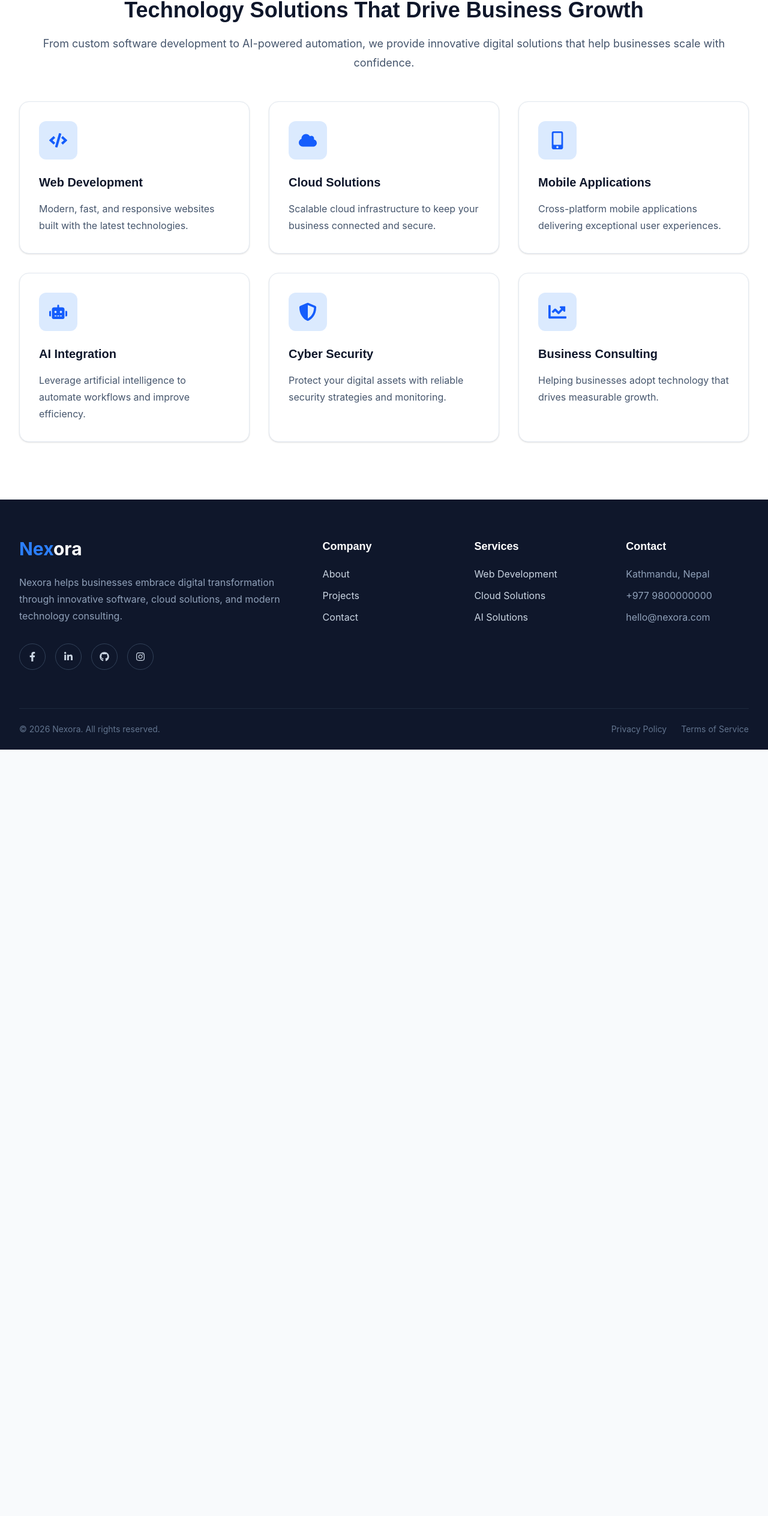
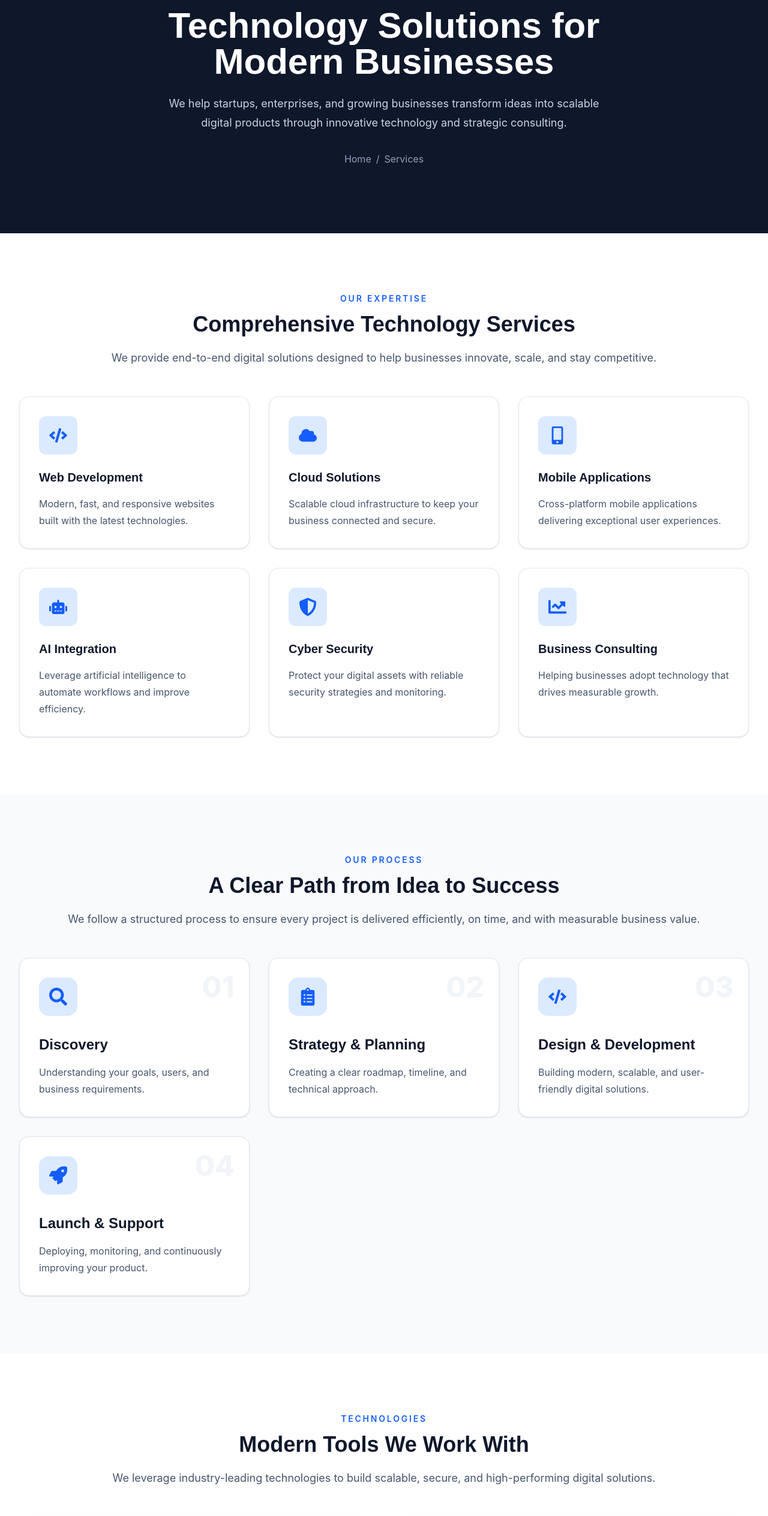
Before and after one commit to bigyathapa79-hue/nexora-corporate, a React (Vite) app: page /services in a window 1280 px wide. Shown: the part 216-2744 px from the top of the page at 60% size. Before the commit the page ends 1466 px from the top, so only its background shows below. Built offline with nearby package versions, Linux system fonts and the light colour scheme.

Commit message:
Services page added

```diff
--- /dev/null
+++ b/src/components/common/ProcessCard.jsx
@@ -0,0 +1,21 @@
+const ProcessCard = ({ process }) => {
+  const { number, icon: Icon, title, description } = process;
+
+  return (
+    <div className="group relative rounded-2xl border border-slate-200 bg-white p-8 shadow-sm transition-all duration-300 hover:-translate-y-2 hover:border-blue-600 hover:shadow-xl">
+      <span className="absolute right-6 top-6 text-5xl font-extrabold text-slate-100 transition group-hover:text-blue-100">
+        {number}
+      </span>
+
+      <div className="flex h-16 w-16 items-center justify-center rounded-2xl bg-blue-100 text-3xl text-blue-600 transition group-hover:bg-blue-600 group-hover:text-white">
+        <Icon />
+      </div>
+
+      <h3 className="mt-8 text-2xl font-semibold text-slate-900">{title}</h3>
+
+      <p className="mt-4 leading-7 text-slate-600">{description}</p>
+    </div>
+  );
+};
+
+export default ProcessCard;
--- /dev/null
+++ b/src/components/common/TechCard.jsx
@@ -0,0 +1,22 @@
+const TechCard = ({ tech }) => {
+  return (
+    <div className="rounded-2xl border border-slate-200 bg-white p-8 shadow-sm transition-all duration-300 hover:-translate-y-2 hover:border-blue-600 hover:shadow-xl">
+      <h3 className="mb-6 text-2xl font-bold text-slate-900">
+        {tech.category}
+      </h3>
+
+      <div className="flex flex-wrap gap-3">
+        {tech.items.map((item) => (
+          <span
+            key={item}
+            className="rounded-full bg-slate-100 px-4 py-2 text-sm font-medium text-slate-700 transition hover:bg-blue-600 hover:text-white"
+          >
+            {item}
+          </span>
+        ))}
+      </div>
+    </div>
+  );
+};
+
+export default TechCard;
--- a/src/components/sections/Process.jsx
+++ b/src/components/sections/Process.jsx
@@ -0,0 +1,27 @@
+import Container from "../common/Container";
+import SectionTitle from "../common/SectionTitle";
+import ProcessCard from "../common/ProcessCard";
+
+import process from "../../data/process";
+
+const Process = () => {
+  return (
+    <section className="bg-slate-50 py-24">
+      <Container>
+        <SectionTitle
+          badge="Our Process"
+          title="A Clear Path from Idea to Success"
+          description="We follow a structured process to ensure every project is delivered efficiently, on time, and with measurable business value."
+        />
+
+        <div className="grid gap-8 lg:grid-cols-3">
+          {process.map((step) => (
+            <ProcessCard key={step.id} process={step} />
+          ))}
+        </div>
+      </Container>
+    </section>
+  );
+};
+
+export default Process;
--- /dev/null
+++ b/src/components/sections/ServicesGrid.jsx
@@ -0,0 +1,27 @@
+import Container from "../common/Container";
+import SectionTitle from "../common/SectionTitle";
+import ServiceCard from "../common/ServiceCard";
+
+import services from "../../data/services";
+
+const ServicesGrid = () => {
+  return (
+    <section className="bg-white py-24">
+      <Container>
+        <SectionTitle
+          badge="Our Expertise"
+          title="Comprehensive Technology Services"
+          description="We provide end-to-end digital solutions designed to help businesses innovate, scale, and stay competitive."
+        />
+
+        <div className="grid gap-8 md:grid-cols-2 lg:grid-cols-3">
+          {services.map((service) => (
+            <ServiceCard key={service.id} service={service} />
+          ))}
+        </div>
+      </Container>
+    </section>
+  );
+};
+
+export default ServicesGrid;
--- /dev/null
+++ b/src/components/sections/ServicesHero.jsx
@@ -0,0 +1,33 @@
+import Container from "../common/Container";
+
+const ServicesHero = () => {
+  return (
+    <section className="bg-slate-900 py-28 text-white">
+      <Container>
+        <div className="mx-auto max-w-3xl text-center">
+          <p className="text-sm font-semibold uppercase tracking-[0.3em] text-blue-400">
+            Our Services
+          </p>
+
+          <h1 className="mt-4 text-5xl font-bold md:text-6xl">
+            Technology Solutions for Modern Businesses
+          </h1>
+
+          <p className="mt-6 text-lg leading-8 text-slate-300">
+            We help startups, enterprises, and growing businesses transform
+            ideas into scalable digital products through innovative technology
+            and strategic consulting.
+          </p>
+
+          <div className="mt-8 text-slate-400">
+            Home
+            <span className="mx-2">/</span>
+            Services
+          </div>
+        </div>
+      </Container>
+    </section>
+  );
+};
+
+export default ServicesHero;
--- /dev/null
+++ b/src/components/sections/Technologies.jsx
@@ -0,0 +1,27 @@
+import Container from "../common/Container";
+import SectionTitle from "../common/SectionTitle";
+import TechCard from "../common/TechCard";
+
+import technologies from "../../data/technologies";
+
+const Technologies = () => {
+  return (
+    <section className="bg-white py-24">
+      <Container>
+        <SectionTitle
+          badge="Technologies"
+          title="Modern Tools We Work With"
+          description="We leverage industry-leading technologies to build scalable, secure, and high-performing digital solutions."
+        />
+
+        <div className="grid gap-8 md:grid-cols-2">
+          {technologies.map((tech) => (
+            <TechCard key={tech.category} tech={tech} />
+          ))}
+        </div>
+      </Container>
+    </section>
+  );
+};
+
+export default Technologies;
--- /dev/null
+++ b/src/data/process.js
@@ -0,0 +1,36 @@
+import { FaSearch, FaClipboardList, FaCode, FaRocket } from "react-icons/fa";
+
+const process = [
+  {
+    id: 1,
+    number: "01",
+    icon: FaSearch,
+    title: "Discovery",
+    description: "Understanding your goals, users, and business requirements.",
+  },
+  {
+    id: 2,
+    number: "02",
+    icon: FaClipboardList,
+    title: "Strategy & Planning",
+    description: "Creating a clear roadmap, timeline, and technical approach.",
+  },
+  {
+    id: 3,
+    number: "03",
+    icon: FaCode,
+    title: "Design & Development",
+    description:
+      "Building modern, scalable, and user-friendly digital solutions.",
+  },
+  {
+    id: 4,
+    number: "04",
+    icon: FaRocket,
+    title: "Launch & Support",
+    description:
+      "Deploying, monitoring, and continuously improving your product.",
+  },
+];
+
+export default process;
--- /dev/null
+++ b/src/data/technologies.js
@@ -0,0 +1,20 @@
+const technologies = [
+  {
+    category: "Frontend",
+    items: ["React", "Next.js", "Tailwind CSS", "JavaScript"],
+  },
+  {
+    category: "Backend",
+    items: ["Node.js", "Express.js", "Laravel", "REST API"],
+  },
+  {
+    category: "Database",
+    items: ["MongoDB", "PostgreSQL", "MySQL", "Firebase"],
+  },
+  {
+    category: "Cloud & DevOps",
+    items: ["AWS", "Docker", "Git", "GitHub"],
+  },
+];
+
+export default technologies;
--- a/src/pages/Services.jsx
+++ b/src/pages/Services.jsx
@@ -1,10 +1,20 @@
+import ServicesHero from "../components/sections/ServicesHero";
+import ServicesGrid from "../components/sections/ServicesGrid";
+import Process from "../components/sections/Process";
+import Technologies from "../components/sections/Technologies";
+import CTA from "../components/sections/CTA";
+
 
 const Services = () => {
   return (
-    <div>
+    <>
+      <ServicesHero />
+      <ServicesGrid />
+      <Process />
+      <Technologies/>
+      <CTA/>
+    </>
+  );
+};
 
-    </div>
-  )
-}
-
-export default Services
+export default Services;
--- a/src/routes/Router.jsx
+++ b/src/routes/Router.jsx
@@ -13,10 +13,11 @@ import About from "../pages/About";
 import Home from "../pages/Home";
 import Footer from "../components/layout/Footer";
 import { BrowserRouter, Route, Routes } from "react-router-dom";
-import Services from "../components/sections/Services";
+
 import Projects from "../components/sections/Projects";
 import Contact from "../pages/Contact";
 import NotFound from "../pages/NotFound";
+import Services from "../pages/Services";
 
 const Router = () => {
   return (
```
Also changed, not shown: src/components/sections/FAQ.jsx (added).
